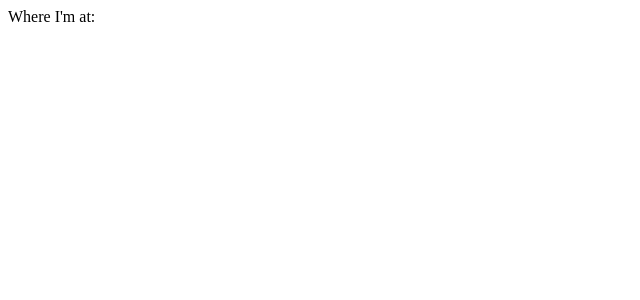
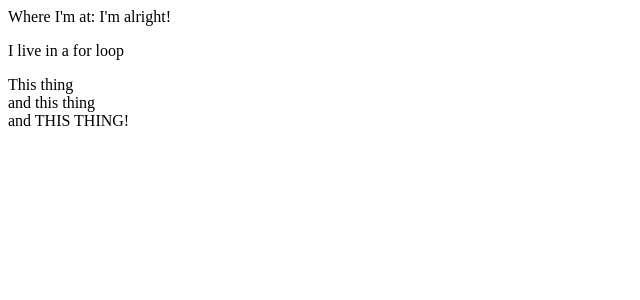
Before and after one commit to ajdevops1140/slowlearner, an Angular app: page / in a window 1280 px wide. Shown: the top 300 px of the page, without its empty margins (0-640 px from the left). Built offline with nearby package versions, Linux system fonts and the light colour scheme.

Commit message:
2 files modified

```diff
--- a/src/app/first-level/first-level.component.html
+++ b/src/app/first-level/first-level.component.html
@@ -1,3 +1,7 @@
 <p>
 Where I'm at: {{whereImAt}}
 </p>
+
+<p>I live in a for loop</p>
+
+<div *ngFor="let thing of someStuff" >{{thing}}</div>
--- a/src/app/first-level/first-level.component.ts
+++ b/src/app/first-level/first-level.component.ts
@@ -6,7 +6,8 @@ import { Component, OnInit } from '@angular/core';
   styleUrls: ['./first-level.component.css']
 })
 export class FirstLevelComponent implements OnInit {
-  whereImAt:string = "";
+  whereImAt:string = "I'm alright!";
+  someStuff = ['This thing','and this thing','and THIS THING!'];
 
   constructor() { }
 
```
